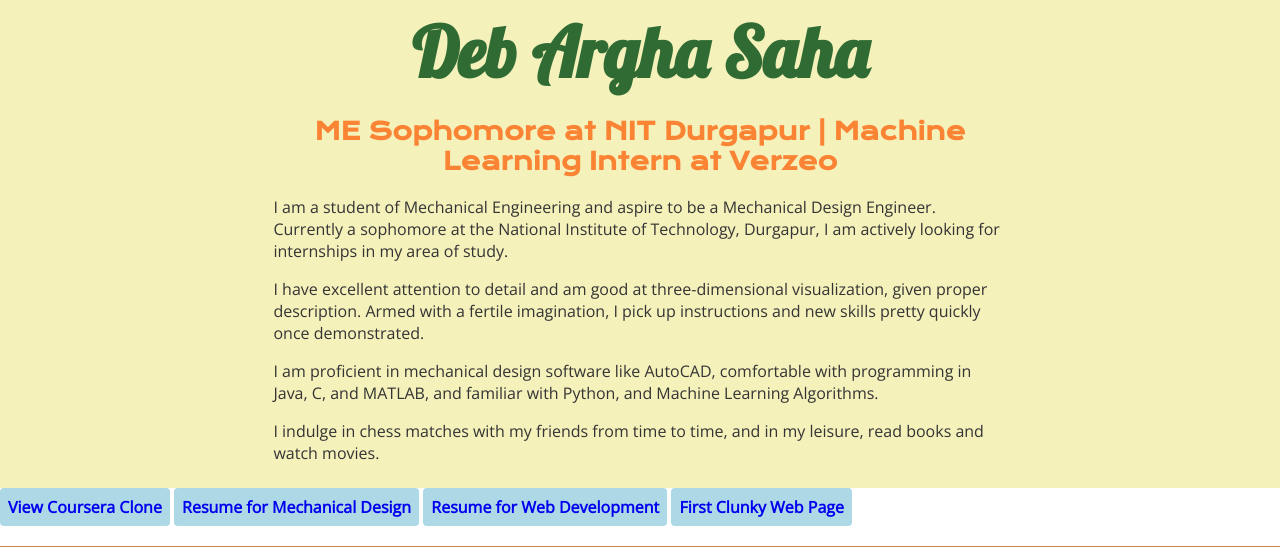
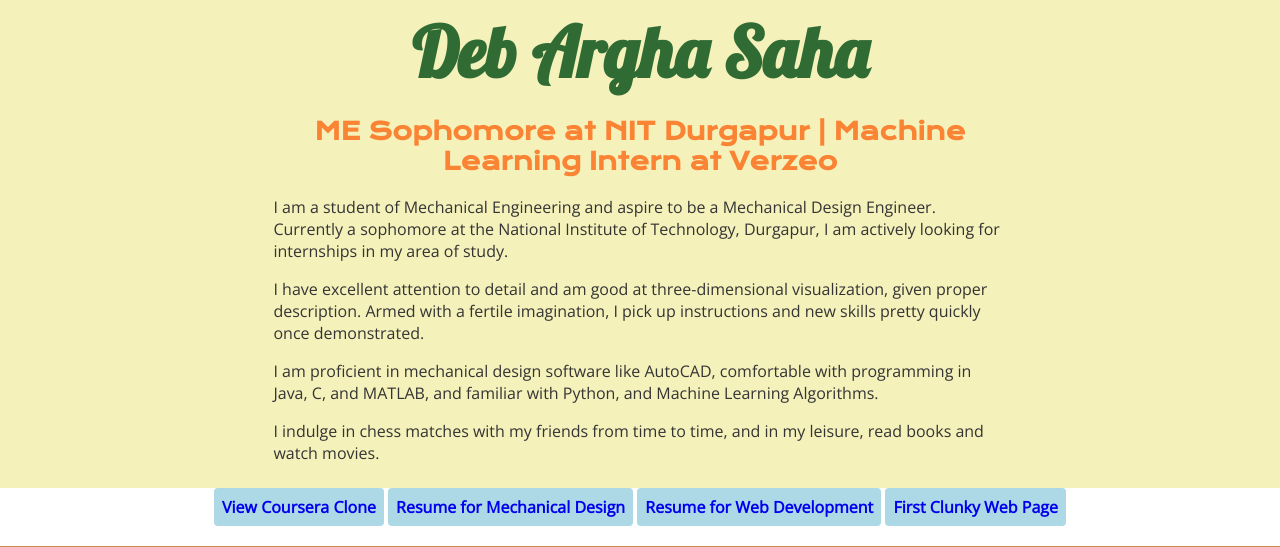
Before and after one commit to debarghano1/debarghano1.github.io, a PHP site: page /index.html in a window 1280 px wide. Shown: the top 547 px of the page. Run offline with PHP 8.4, Linux system fonts and the light colour scheme.

Commit message:
Add files via upload

```diff
--- a/css/resume-styles.css
+++ b/css/resume-styles.css
@@ -47,6 +47,9 @@ header{
 }
 /*Navigation
 -----------------------------------*/
+nav {
+	text-align: center;
+}
 nav .button{
 	display: inline-block;
 	background: #add8e6;
```
